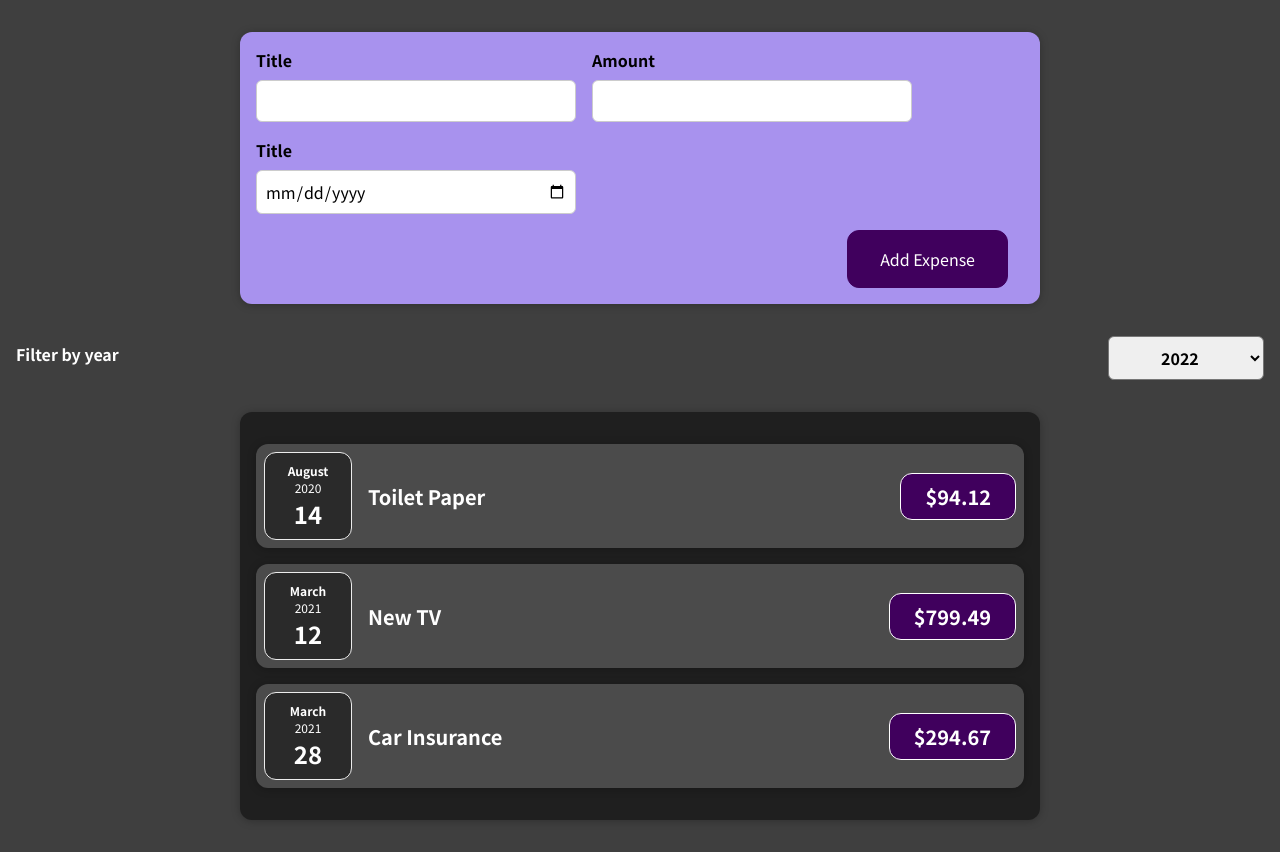
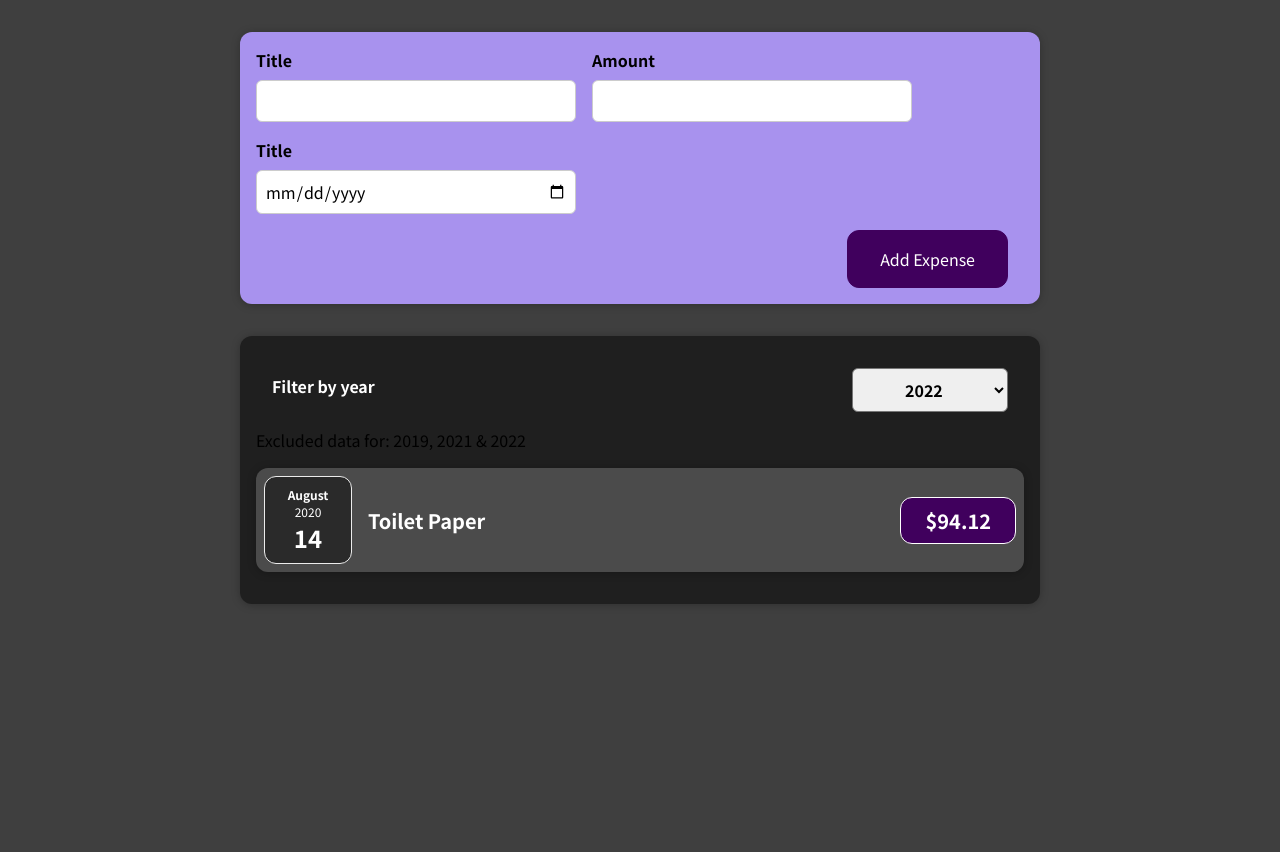
Before and after one commit to vogonwann/udemy_react_cg, a React (Create React App) app: page / in a window 1280 px wide. After the commit the page ends 800 px from the top, so only its background shows below. Built offline with nearby package versions, Linux system fonts and the light colour scheme.

Commit message:
assignement 3

```diff
--- a/src/App.js
+++ b/src/App.js
@@ -1,7 +1,7 @@
 import Expenses from "./components/Expenses/Expenses";
 import NewExpense from "./components/NewExpense/NewExpense";
-const App = () => {
-  const expenses = [
+import React, { useState } from "react";
+const DUMMY_EXPENSES = [
   {
     id: "e1",
     title: "Toilet Paper",
@@ -22,10 +22,15 @@ const App = () => {
     date: new Date(2021, 5, 12),
   },
 ];
+const App = () => {
+  const [expenses, setExpenses] = useState(DUMMY_EXPENSES);
 
   const addExpenseHandler = (expense) => {
     console.log("In App.js");
     console.log(expense);
+    setExpenses((prevExpenses) => {
+      return [expense, ...prevExpenses];
+    });
   };
 
   return (
--- a/src/components/Expenses/Expenses.js
+++ b/src/components/Expenses/Expenses.js
@@ -6,32 +6,38 @@ import ExpensesFilter from "../ExpensesFilter/ExpensesFilter";
 
 const Expenses = (props) => {
   const [filter, setFilter] = useState("2020");
+  const [filteredExpenses, setFilteredExpenses] = useState([...props.expenses]);
+
+  let filterInfoText = "2019, 2021 & 2022";
+  if (filter === "2019") {
+    filterInfoText = "2020, 2021 & 2022";
+  } else if (filter === "2021") {
+    filterInfoText = "2019, 2020 & 2022";
+  } else if (filter === "2022") {
+    filterInfoText = "2019, 2020 & 2021";
+  }
 
   const expenses = props.expenses;
 
   const setFilterHandler = (filter) => {
     setFilter(filter);
-    console.log(filter);
+    console.log(filteredExpenses);
   };
   return (
     <>
-      <ExpensesFilter onSetFilterHandler={setFilterHandler} />
       <Card className="expenses">
-        <ExpenseItem
-          title={expenses[0].title}
-          amount={expenses[0].amount}
-          date={expenses[0].date}
-        />
-        <ExpenseItem
-          title={expenses[1].title}
-          amount={expenses[1].amount}
-          date={expenses[1].date}
-        />
-        <ExpenseItem
-          title={expenses[2].title}
-          amount={expenses[2].amount}
-          date={expenses[2].date}
-        />
+        <ExpensesFilter onSetFilterHandler={setFilterHandler} />
+        Excluded data for: {filterInfoText}
+        {[...props.expenses]
+          .filter((e) => e.date.getFullYear().toString() === filter)
+          .map((expense) => (
+            <ExpenseItem
+              key={expense.id}
+              title={expense.title}
+              amount={expense.amount}
+              date={expense.date}
+            />
+          ))}
       </Card>
     </>
   );
```
Lines whose indentation alone changed are shown as unchanged.
